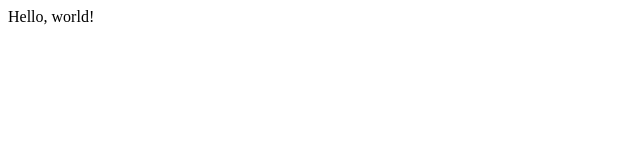
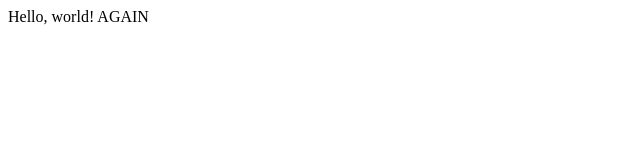
Before and after one commit to GilbertoDeConto/Lecture01, a plain HTML site: page index.html in a window 1280 px wide. Shown: the full height of the page, 0-640 px from the left. Drawn offline with Linux system fonts and the light colour scheme.

Commit message:
Update index.html

```diff
--- a/index.html
+++ b/index.html
@@ -4,6 +4,6 @@
         <title>My Webpage</title>
     </head>
     <body>
-        Hello, world!
+        Hello, world! AGAIN
     </body>
 </html>
```
